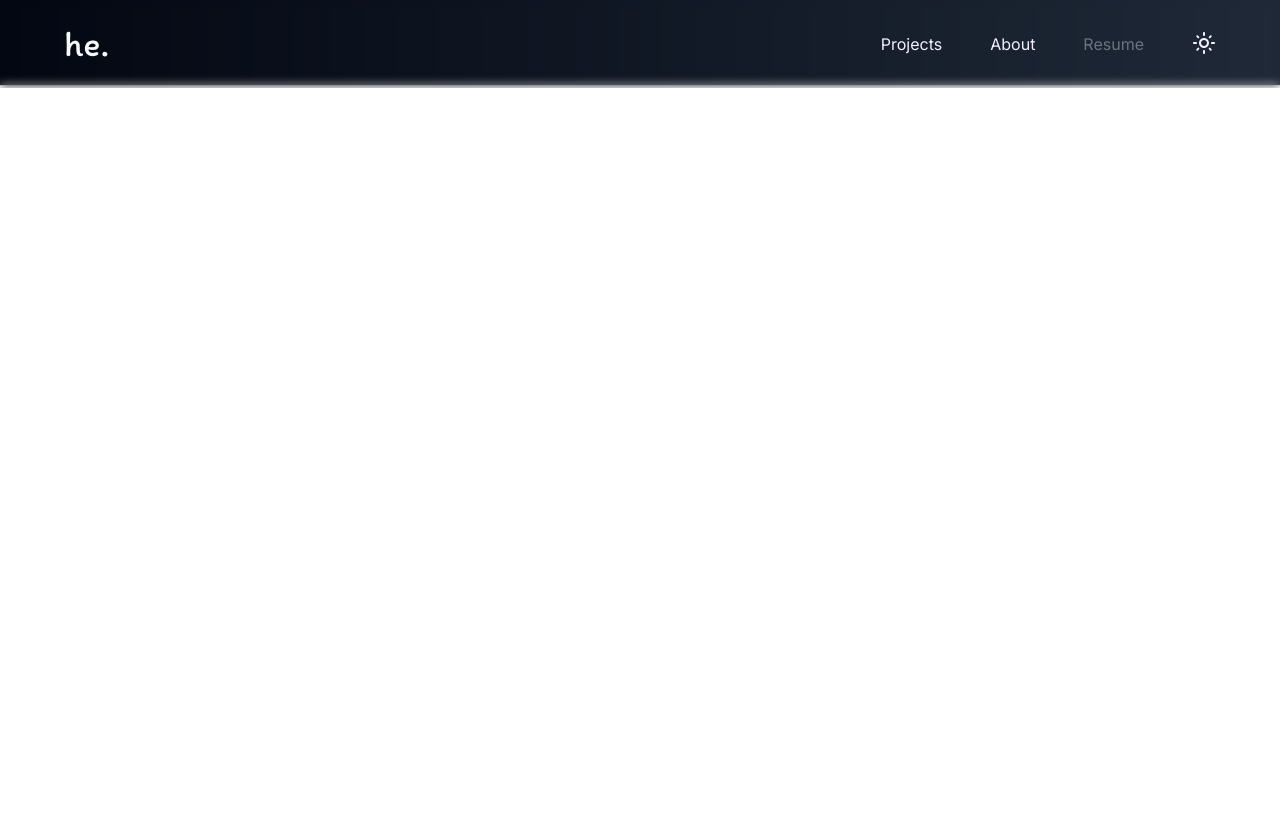
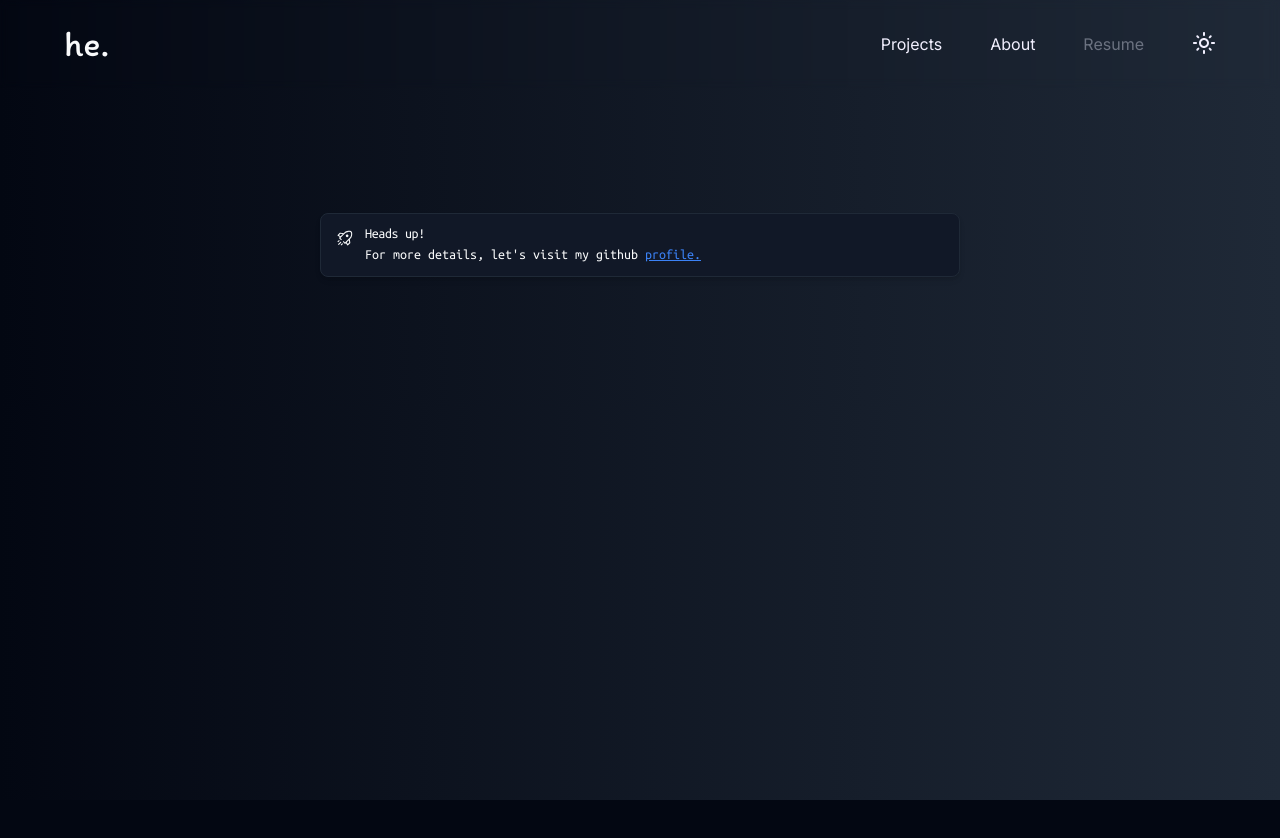
Before and after one commit to hrmneffdii/portfolio-website, a Next.js app: page /resume in a window 1280 px wide. Shown: the top 838 px of the page. After the commit the page ends 800 px from the top, so only its background shows below. Built offline with nearby package versions, Linux system fonts and the light colour scheme.

Commit message:
update resume page

```diff
--- a/package.json
+++ b/package.json
@@ -14,6 +14,7 @@
     "@radix-ui/react-separator": "^1.0.3",
     "@radix-ui/react-slot": "^1.0.2",
     "@react-pdf/renderer": "^3.4.2",
+    "caniuse-lite": "^1.0.30001660",
     "class-variance-authority": "^0.7.0",
     "clsx": "^2.1.0",
     "next": "14.1.4",
--- a/src/app/layout.tsx
+++ b/src/app/layout.tsx
@@ -3,7 +3,6 @@
 import { ThemeProvider } from "@/components/theme-provider";
 import Navbar from "@/components/navbar";
 import { Metadata } from "next";
-import { Footer } from "@/components/footer";
 
 const poppins = Montserrat({
   weight: ["400", "700"],
--- a/src/app/resume/page.tsx
+++ b/src/app/resume/page.tsx
@@ -1,3 +1,23 @@
+import { RocketIcon } from "@radix-ui/react-icons"
+import { Ubuntu_Mono } from "next/font/google";
+import {
+  Alert,
+  AlertDescription,
+  AlertTitle,
+} from "@/components/ui/alert"
+
+const githubUrl = 'https://github.com/hrmneffdii';
+const ubuntu = Ubuntu_Mono({ weight: "400", preload: true , subsets: ["latin"]});
+
 export default function Resume() {
-  return <iframe src="/cv.pdf" className="w-full" width={800} height={800} />;
+
+  return (
+    <Alert className={`${ubuntu.className} bg-white2 shadow-md dark:bg-gray-900 dark:shadow-md w-[50%] mx-auto sm:my-[30%] lg:my-[10%] md:my-[20%] my-[40%]`}>
+      <RocketIcon className="h-4 w-4" />
+      <AlertTitle>Heads up!</AlertTitle>
+      <AlertDescription>
+        For more details, let's visit my github <a href={`${githubUrl}`} target="_blank" className="text-blue-500 underline">profile.</a>
+      </AlertDescription>
+    </Alert>
+  );
 }
--- /dev/null
+++ b/src/components/ui/alert.tsx
@@ -0,0 +1,59 @@
+import * as React from "react"
+import { cva, type VariantProps } from "class-variance-authority"
+
+import { cn } from "@/lib/utils"
+
+const alertVariants = cva(
+  "relative w-full rounded-lg border border-gray-200 px-4 py-3 text-sm [&>svg+div]:translate-y-[-3px] [&>svg]:absolute [&>svg]:left-4 [&>svg]:top-4 [&>svg]:text-gray-950 [&>svg~*]:pl-7 dark:border-gray-800 dark:[&>svg]:text-gray-50",
+  {
+    variants: {
+      variant: {
+        default: "bg-white text-gray-950 dark:bg-gray-950 dark:text-gray-50",
+        destructive:
+          "border-red-500/50 text-red-500 dark:border-red-500 [&>svg]:text-red-500 dark:border-red-900/50 dark:text-red-900 dark:dark:border-red-900 dark:[&>svg]:text-red-900",
+      },
+    },
+    defaultVariants: {
+      variant: "default",
+    },
+  }
+)
+
+const Alert = React.forwardRef<
+  HTMLDivElement,
+  React.HTMLAttributes<HTMLDivElement> & VariantProps<typeof alertVariants>
+>(({ className, variant, ...props }, ref) => (
+  <div
+    ref={ref}
+    role="alert"
+    className={cn(alertVariants({ variant }), className)}
+    {...props}
+  />
+))
+Alert.displayName = "Alert"
+
+const AlertTitle = React.forwardRef<
+  HTMLParagraphElement,
+  React.HTMLAttributes<HTMLHeadingElement>
+>(({ className, ...props }, ref) => (
+  <h5
+    ref={ref}
+    className={cn("mb-1 font-medium leading-none tracking-tight", className)}
+    {...props}
+  />
+))
+AlertTitle.displayName = "AlertTitle"
+
+const AlertDescription = React.forwardRef<
+  HTMLParagraphElement,
+  React.HTMLAttributes<HTMLParagraphElement>
+>(({ className, ...props }, ref) => (
+  <div
+    ref={ref}
+    className={cn("text-sm [&_p]:leading-relaxed", className)}
+    {...props}
+  />
+))
+AlertDescription.displayName = "AlertDescription"
+
+export { Alert, AlertTitle, AlertDescription }
```
Also changed, not shown: 1 other file (tests, documents, lock files or other folders).
